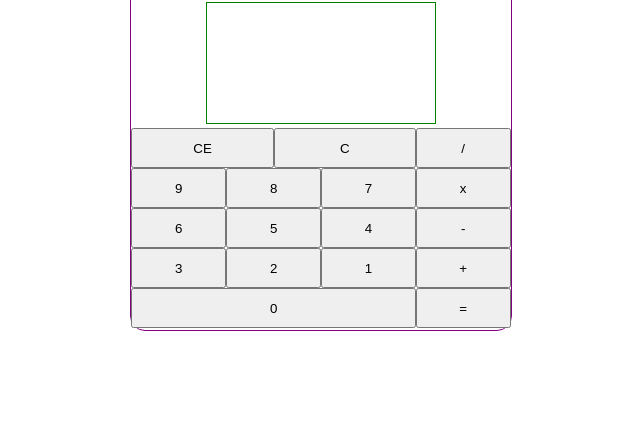
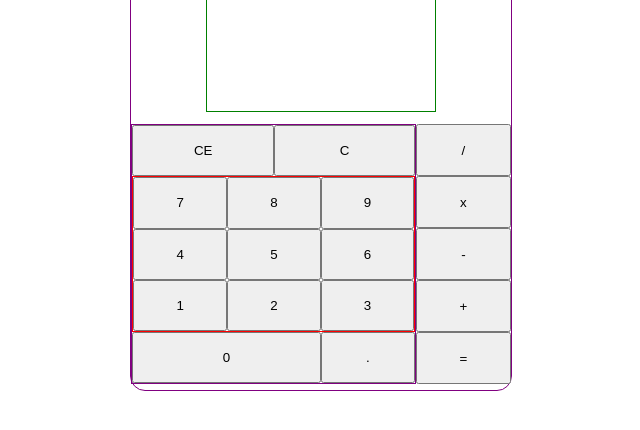
Before and after one commit to MattyMaugeri/calculator, a plain HTML site: page index.html in a window 1280 px wide. Shown: the part 278-708 px from the top of the page, without its empty margins (319-959 px from the left). Drawn offline with Linux system fonts and the light colour scheme.

Commit message:
Completed clear buttons functionality

```diff
--- a/index.html
+++ b/index.html
@@ -16,11 +16,12 @@
         <div class="screen"></div>
 
         <div class="buttons">
-            <div class="grid">
-                <div class="clearBtnsContainer"></div>
-                <div class="numberGrid"></div>
+            <div class="mainGrid">
+                <div class="clearBtnSection"></div>
+                <div class="numberSection"></div>
+                <div class="extraSection"></div>
             </div>
-            <div class="symbolGrid"></div>
+            <div class="symbolColumn"></div>
         </div>
     </div>
 </body>
--- a/javascript.js
+++ b/javascript.js
@@ -1,35 +1,38 @@
-const grid = document.querySelector('.grid');
-const clearBtnsContainer = document.querySelector('.clearBtnsContainer');
-const numberGrid = document.querySelector('.numberGrid');
-const symbolGrid = document.querySelector('.symbolGrid');
+const mainGrid = document.querySelector('.mainGrid');
+const clearBtnsContainer = document.querySelector('.clearBtnSection');
+const numberGrid = document.querySelector('.numberSection');
+const symbolGrid = document.querySelector('.symbolColumn');
+const extraSection = document.querySelector('.extraSection');
+
 
 const operatorArray = ['/', 'x', '-', '+', '='];
 
-// Create CE button
-const clearEntryBtn = document.createElement('button');
-clearEntryBtn.textContent = 'CE';
-clearEntryBtn.classList.add('clearBtn');
-clearBtnsContainer.appendChild(clearEntryBtn);
 
-// Create Clear button
-const clearBtn = document.createElement('button');
-clearBtn.textContent = 'C';
-clearBtn.classList.add('clearBtn');
-clearBtnsContainer.appendChild(clearBtn);
-clearBtn.addEventListener('click', () => {
-    console.log('clear button clicked!');
-
-});
 
 // Create number grid
-grid.appendChild(numberGrid);
-for (let i = 9; i >= 0; i--) {
+mainGrid.appendChild(numberGrid);
+for (let i = 9; i >= 1; i--) {
     let number = document.createElement('button');
     number.textContent = i;
     number.classList.add('number');
     number.id = `btn${i}`;
     numberGrid.appendChild(number);
 }
+
+// extra section
+const dotBtn = document.createElement('button');
+dotBtn.textContent = '.';
+dotBtn.classList.add('dot')
+
+const zeroBtn = document.createElement('button');
+zeroBtn.textContent = 0;
+zeroBtn.classList.add('number');
+zeroBtn.id = 'btn0';
+
+mainGrid.appendChild(extraSection);
+extraSection.appendChild(dotBtn);
+extraSection.appendChild(zeroBtn);
+
 
 // Create symbol grid
 for (let i = 0; i < operatorArray.length; i++) {
@@ -53,8 +56,9 @@ const screen = document.querySelector('.screen');
 let firstValue = '';
 let secondValue = '';
 let operator = '';
-let result;
+let result = 0;
 
+// Counter determines when to clear the screen
 let counter = 0;
 
 btnArray.forEach((btn) => {
@@ -62,7 +66,6 @@ btnArray.forEach((btn) => {
         let target = e.target;
 
         if (counter > 0) {
-            console.log('clearing screen');
             screen.textContent = '';
             counter--;
         }
@@ -88,6 +91,7 @@ symbolArray.forEach((symbol) => {
             counter--;
 
         } else {
+
             if (firstValue == '') {
                 firstValue = screen.textContent;
             } else if (secondValue == '') {
@@ -100,13 +104,45 @@ symbolArray.forEach((symbol) => {
             }
             operator = currentSymbol.innerHTML;
 
-            if (result != undefined) {
+            if (result != 0) {
                 firstValue = String(result);
                 secondValue = '';
                 console.log(`fv: ${firstValue}  op: ${operator}  sv: ${secondValue}  result: ${result}`);
             }
+            console.log(`fv: ${firstValue}  op: ${operator}  sv: ${secondValue}  result: ${result}`);
         }
     });
+});
+
+
+// Create CE button
+const clearEntryBtn = document.createElement('button');
+clearEntryBtn.textContent = 'CE';
+clearEntryBtn.classList.add('clearBtn');
+clearBtnsContainer.appendChild(clearEntryBtn);
+clearEntryBtn.addEventListener('click', () => {
+    if (secondValue != '') {
+        result = 0;
+        firstValue = '';
+        secondValue = '';
+        screen.textContent = '';
+        console.log(`fv: ${firstValue}  op: ${operator}  sv: ${secondValue}  result: ${result}`);
+    }
+    screen.textContent = '';
+});
+
+// Create Clear button
+const clearBtn = document.createElement('button');
+clearBtn.textContent = 'C';
+clearBtn.classList.add('clearBtn');
+clearBtnsContainer.appendChild(clearBtn);
+clearBtn.addEventListener('click', () => {
+    result = 0;
+    firstValue = '';
+    secondValue = '';
+    operator = '';
+    console.log(`fv: ${firstValue}  op: ${operator}  sv: ${secondValue}  result: ${result}`);
+    screen.textContent = '';
 });
 
 
--- a/styles.css
+++ b/styles.css
@@ -19,7 +19,7 @@ body {
     border-radius: 15px;
 
     width: 30%;
-    height: 50%;
+    height: 65%;
 }
 
 
@@ -38,13 +38,14 @@ body {
     width: 100%;
 }
 
-.grid {
+.mainGrid {
     display: flex;
     flex-direction: column;
     flex: 1 1 75%;
+    border: 1px solid purple;
 }
 
-.clearBtnsContainer {
+.clearBtnSection {
     display: flex;
     flex: 1 1 20%;
 }
@@ -53,18 +54,34 @@ body {
     flex: 1;
 }
 
-.numberGrid {
+.numberSection {
     display: flex;
+    flex-direction: row-reverse;
     flex-wrap: wrap;
-    flex: 1 1 80%;
+    flex: 1 1 60%;
+
+    border: 1px solid red;
 }
 
 .number {
     flex: 1 1 33%;
 }
 
+.extraSection {
+    display: flex;
+    flex: 1 1 20%;
+    flex-direction: row-reverse;
+}
 
-.symbolGrid {
+.dot {
+    flex: 1 1 33%;
+}
+
+#btn0 {
+    flex: 1 1 66%;
+}
+
+.symbolColumn {
     display: flex;
     flex-direction: column;
     flex: 1 1 25%;
```
